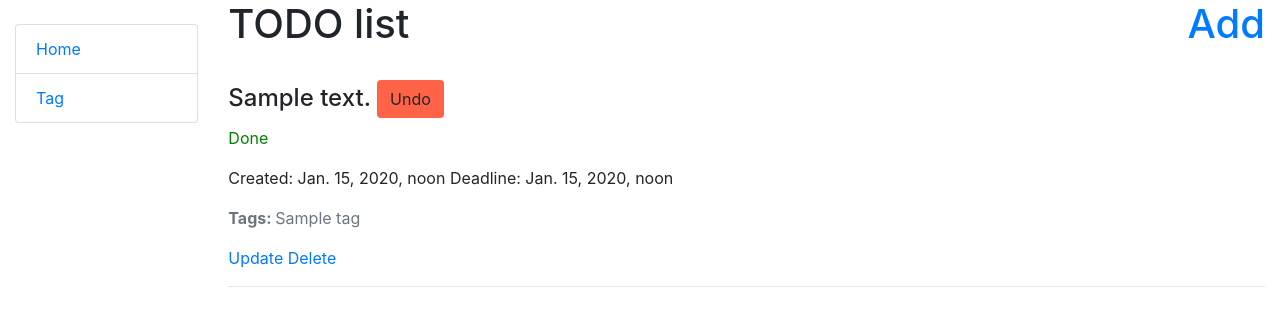
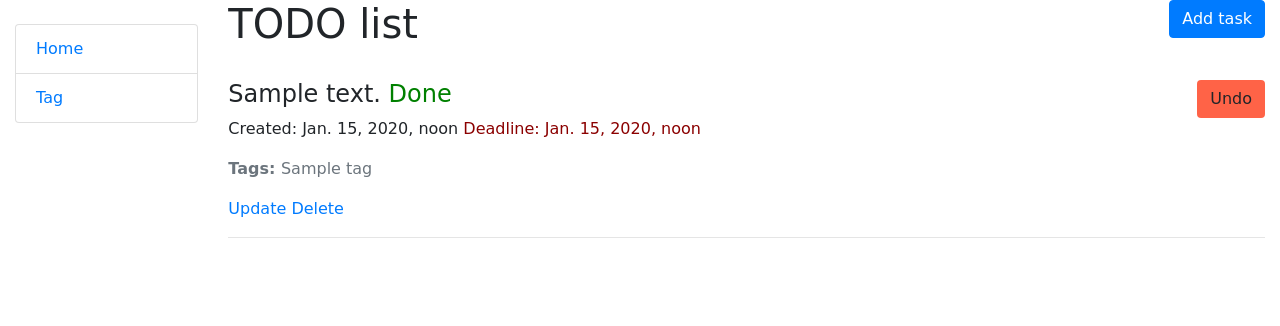
Before and after one commit to daria-niklaevna/practice-todo-list, a Django app: page / in a window 1280 px wide. Shown: the top 326 px of the page. Run offline with Django 4.2, Linux system fonts and the light colour scheme; tables that the repository leaves empty hold one stand-in row (values such as "Sample post").

Commit message:
Improved visual appearance

```diff
--- a/templates/base.html
+++ b/templates/base.html
@@ -10,10 +10,15 @@
           href="https://cdn.jsdelivr.net/npm/bootstrap@4.5.3/dist/css/bootstrap.min.css"
           integrity="sha384-TX8t27EcRE3e/ihU7zmQxVncDAy5uIKz4rEkgIXeMed4M0jlfIDPvg6uqKI2xXr2"
           crossorigin="anonymous">
+    <style>
+        .colortext {
+        color: darkred;
+        }
+    </style>
 
 </head>
 <body>
-    <div class="container-fluid">
+    <div class="container-fluid" style="font-family: 'Comic Sans MS',cursive">
         <div class="row">
             <div class="col-sm-2">
 
--- a/templates/todo/tag_confirm_delete.html
+++ b/templates/todo/tag_confirm_delete.html
@@ -2,7 +2,9 @@
 
 {% block content %}
     <h1>Delete Tag</h1>
+    <br>
     <p>Are you sure you want to delete the tag: {{ tag }}?</p>
+    <br>
 
     <form action="" method="POST">
         {% csrf_token %}
--- a/templates/todo/tag_form.html
+++ b/templates/todo/tag_form.html
@@ -2,11 +2,12 @@
 
 {% block content %}
     <h1>{{ object|yesno:"Update, Create" }} Tag</h1>
+    <br>
 
     <form action="" method="post" novalidate>
         {% csrf_token %}
         {{ form.as_p }}
-
-        <input type="submit" value="Submit">
+        <br>
+        <input type="submit" value="Submit" class="btn btn-primary">
     </form>
 {% endblock %}
--- a/templates/todo/tag_list.html
+++ b/templates/todo/tag_list.html
@@ -3,7 +3,7 @@
 {% block content %}
     <h1>
         Tags
-        <a style="float: right" href="{% url 'todo:tag-create' %}">Add</a>
+        <a style="float: right" class="btn btn-primary" href="{% url 'todo:tag-create' %}">Add tag</a>
     </h1>
     <br>
 
@@ -21,10 +21,10 @@
                   {{ tag.name }}
               </td>
               <td>
-                  <a href="{% url "todo:tag-update" pk=tag.id %}">UPDATE</a>
+                  <a href="{% url "todo:tag-update" pk=tag.id %}" class="btn btn-primary">UPDATE</a>
               </td>
               <td>
-                  <a href="{% url "todo:tag-delete" pk=tag.id %}">DELETE</a>
+                  <a href="{% url "todo:tag-delete" pk=tag.id %}" class="btn btn-danger">DELETE</a>
               </td>
           </tr>
         {% endfor %}
--- a/templates/todo/task_confirm_delete.html
+++ b/templates/todo/task_confirm_delete.html
@@ -2,7 +2,9 @@
 
 {% block content %}
     <h1>Delete Tag</h1>
+    <br>
     <p>Are you sure you want to delete the task: "{{ task }}"?</p>
+    <br>
 
     <form action="" method="POST">
         {% csrf_token %}
--- a/templates/todo/task_form.html
+++ b/templates/todo/task_form.html
@@ -7,6 +7,6 @@
         {% csrf_token %}
         {{ form.as_p }}
 
-        <input type="submit" value="Submit">
+        <input type="submit" value="Submit" class="btn btn-primary">
     </form>
 {% endblock %}
--- a/templates/todo/task_list.html
+++ b/templates/todo/task_list.html
@@ -3,7 +3,7 @@
 {% block content %}
     <h1>
         TODO list
-        <a style="float: right" href="{% url 'todo:task-create' %}">Add</a>
+        <a style="float: right" class="btn btn-primary" href="{% url 'todo:task-create' %}">Add task</a>
     </h1>
     <br>
 
@@ -13,22 +13,23 @@
                     {{ task.content }}
                     {% if task.progress == "N" %}
                         <a href="{% url 'todo:change-to-y' pk=task.id %}">
-                            <button style="background: chartreuse" class="btn btn-default">Complete</button>
+                            <button style="background: chartreuse; float: right" class="btn btn-default">Complete</button>
                         </a>
                     {% else %}
                         <a href="{% url 'todo:change-to-n' pk=task.id %}">
-                            <button style="background: tomato" class="btn btn-default">Undo</button>
+                            <button style="background: tomato; float: right" class="btn btn-default">Undo</button>
                         </a>
                     {% endif %}
+                    {% for prog in task.progress %}
+                      {% if prog == "N" %}
+                          <span style="color: red">Not Done</span>
+                      {% else %}
+                          <span style="color: green">Done</span>
+                      {% endif %}
+                    {% endfor %}
                 </h4>
-                  {% for prog in task.progress %}
-                      {% if prog == "N" %}
-                          <p style="color: red">Not Done</p>
-                      {% else %}
-                          <p style="color: green">Done</p>
-                      {% endif %}
-                  {% endfor %}
-              <p>Created: {{ task.datatime }} {% if task.deadline %}Deadline: {{ task.deadline }}{% endif %}</p>
+
+              <p>Created: {{ task.datatime }} {% if task.deadline %}<span class="colortext">Deadline: {{ task.deadline }}</span>{% endif %}</p>
               <p class="text-muted">
                   <strong>Tags: </strong>
                   {%  for tag in task.tags.all %}
--- a/todo/views.py
+++ b/todo/views.py
@@ -3,6 +3,7 @@ from django.shortcuts import render
 from django.urls import reverse_lazy
 from django.views import generic
 
+from todo.forms import TaskForm
 from todo.models import Task, Tag
 
 
@@ -15,13 +16,13 @@ class ToDoListView(generic.ListView):
 
 class ToDoCreateView(generic.CreateView):
     model = Task
-    fields = "__all__"
+    form_class = TaskForm
     success_url = reverse_lazy("todo:task-list")
 
 
 class ToDoUpdateView(generic.UpdateView):
     model = Task
-    fields = "__all__"
+    form_class = TaskForm
     success_url = reverse_lazy("todo:task-list")
     template_name = "todo/task_form.html"
 
```
Also changed, not shown: todo/forms.py (added, +16 -0 lines).
